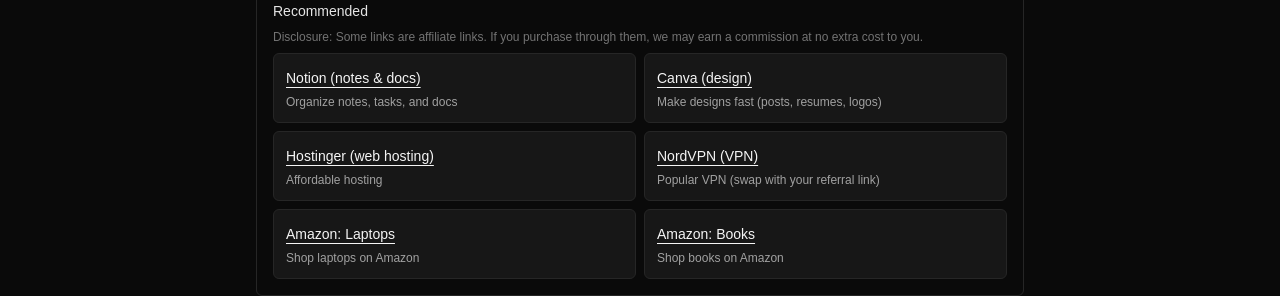
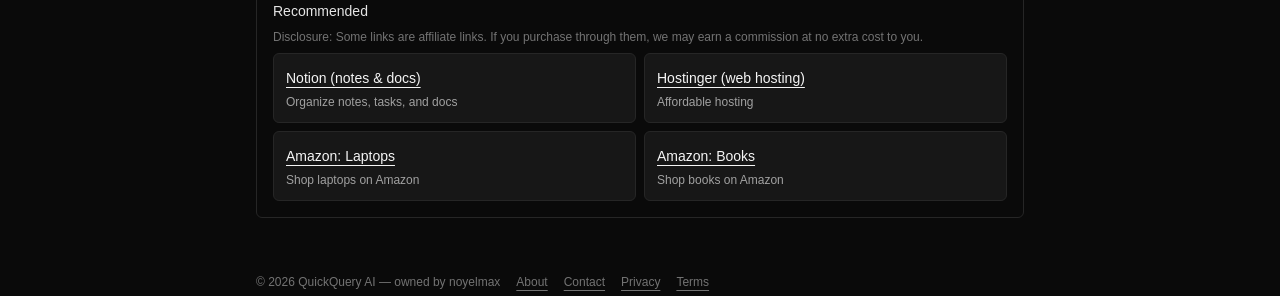
Before and after one commit to noyelmax2018-art/quickquery-ai, a Next.js app: page / in a window 1280 px wide. Shown: the part 433-729 px from the top of the page. Built offline with nearby package versions, Linux system fonts and the light colour scheme; no server answers.

Commit message:
monetize: remove NordVPN and Canva links

```diff
--- a/src/components/AffiliateModule.tsx
+++ b/src/components/AffiliateModule.tsx
@@ -12,21 +12,10 @@
     description: "Organize notes, tasks, and docs",
   },
   {
-    label: "Canva (design)",
-    href: "https://www.canva.com/",
-    description: "Make designs fast (posts, resumes, logos)",
-  },
-  {
     label: "Hostinger (web hosting)",
     href: "https://www.hostinger.com/?REFERRALCODE=K2VNOYELMITC",
     description: "Affordable hosting",
   },
-  {
-    label: "NordVPN (VPN)",
-    href: "https://nordvpn.com/",
-    description: "Popular VPN (swap with your referral link)",
-  },
-
   // Amazon (use your Associate tracking id)
   {
     label: "Amazon: Laptops",
```
